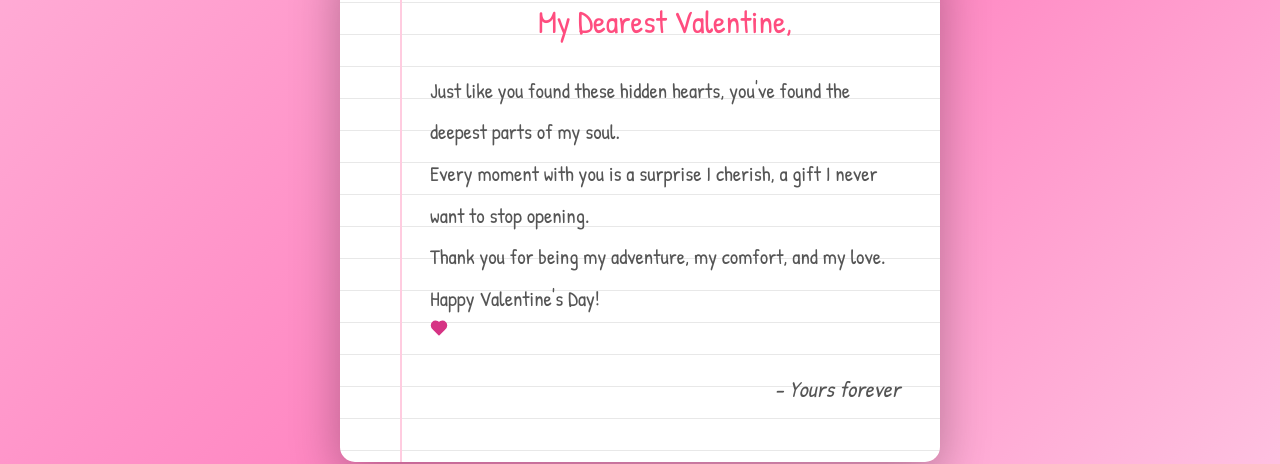
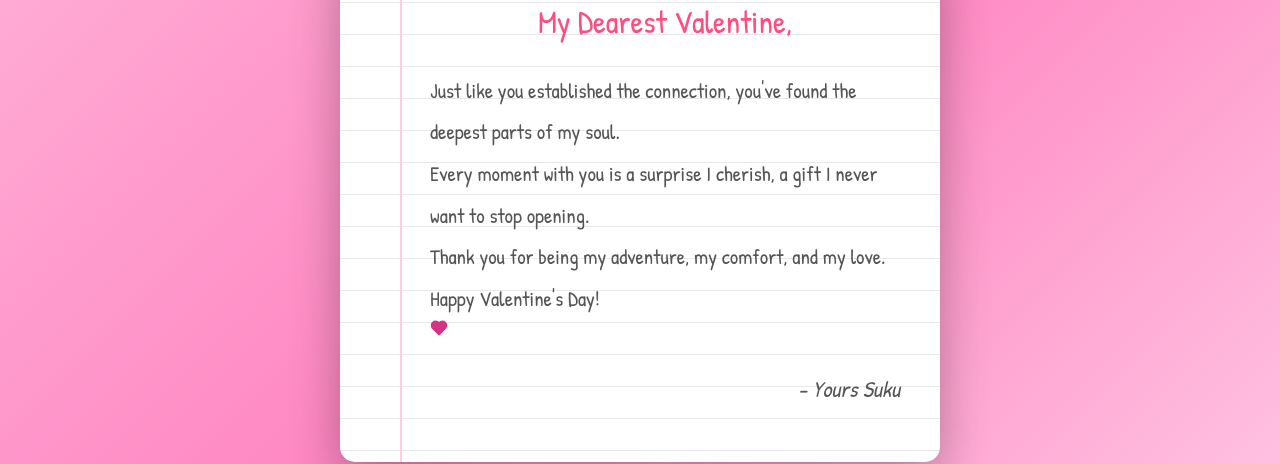
Before and after one commit to SakshamSaraogi/project, a React (Create React App) app: page /letter in a window 1280 px wide. Both pictures are taken after a click on the button "Open Me". Shown: the part 195-659 px from the top of the page. Built offline with nearby package versions, Linux system fonts and the light colour scheme; a web font is replaced by a local one.

Commit message:
Content Changes

```diff
--- a/src/pages/LoveLetter.jsx
+++ b/src/pages/LoveLetter.jsx
@@ -40,7 +40,7 @@ const LoveLetter = () => {
           <h2 className="letter-title">My Dearest Valentine,</h2>
 
               <div className="letter-content">
-                <p>Just like you found these hidden hearts, you've found the deepest parts of my soul.</p>
+                <p>Just like you established the connection, you've found the deepest parts of my soul.</p>
 
                 <p>Every moment with you is a surprise I cherish, a gift I never want to stop opening.</p>
 
@@ -50,7 +50,7 @@ const LoveLetter = () => {
                   Happy Valentine's Day! <Heart className="inline-heart" size={18} fill="#d63384" color="#d63384" />
                 </p>
 
-                <p className="letter-signature">- Yours forever</p>
+                <p className="letter-signature">- Yours Suku</p>
           </div>
         </div>
       )}
```
